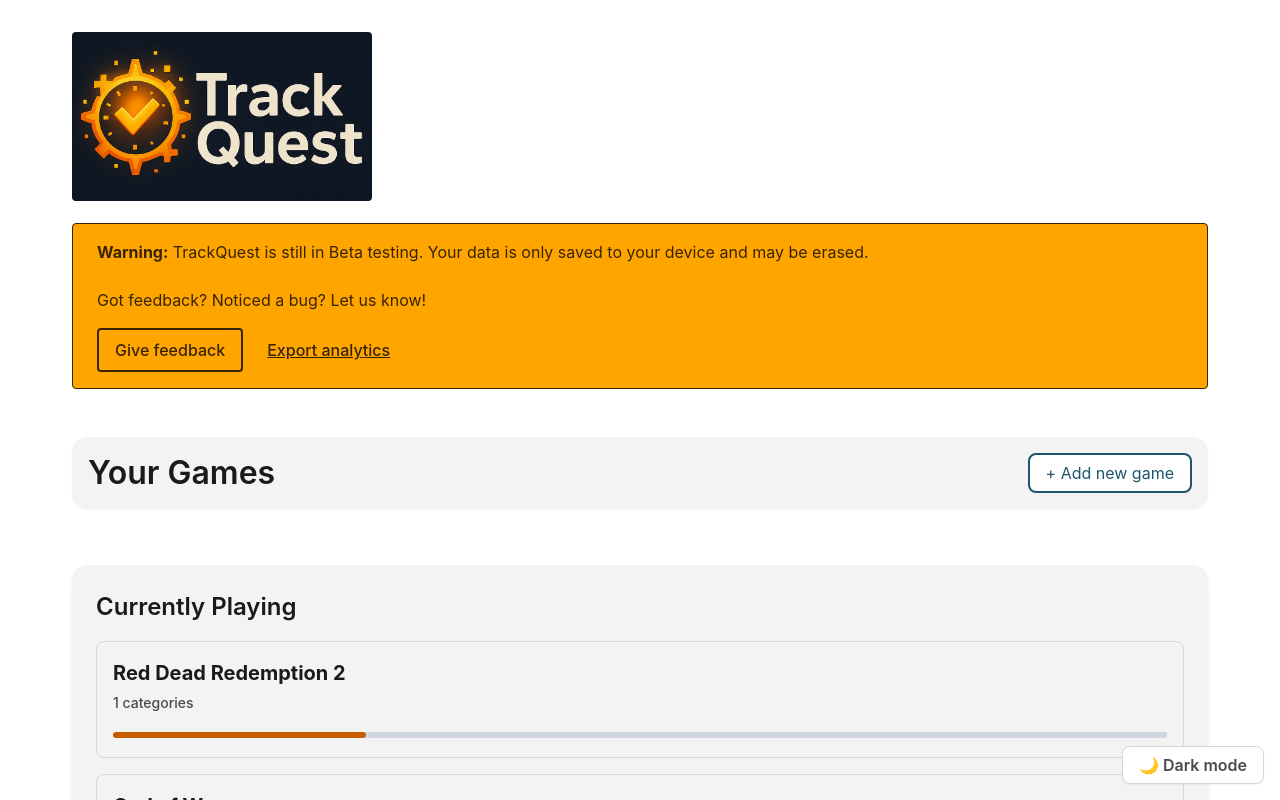
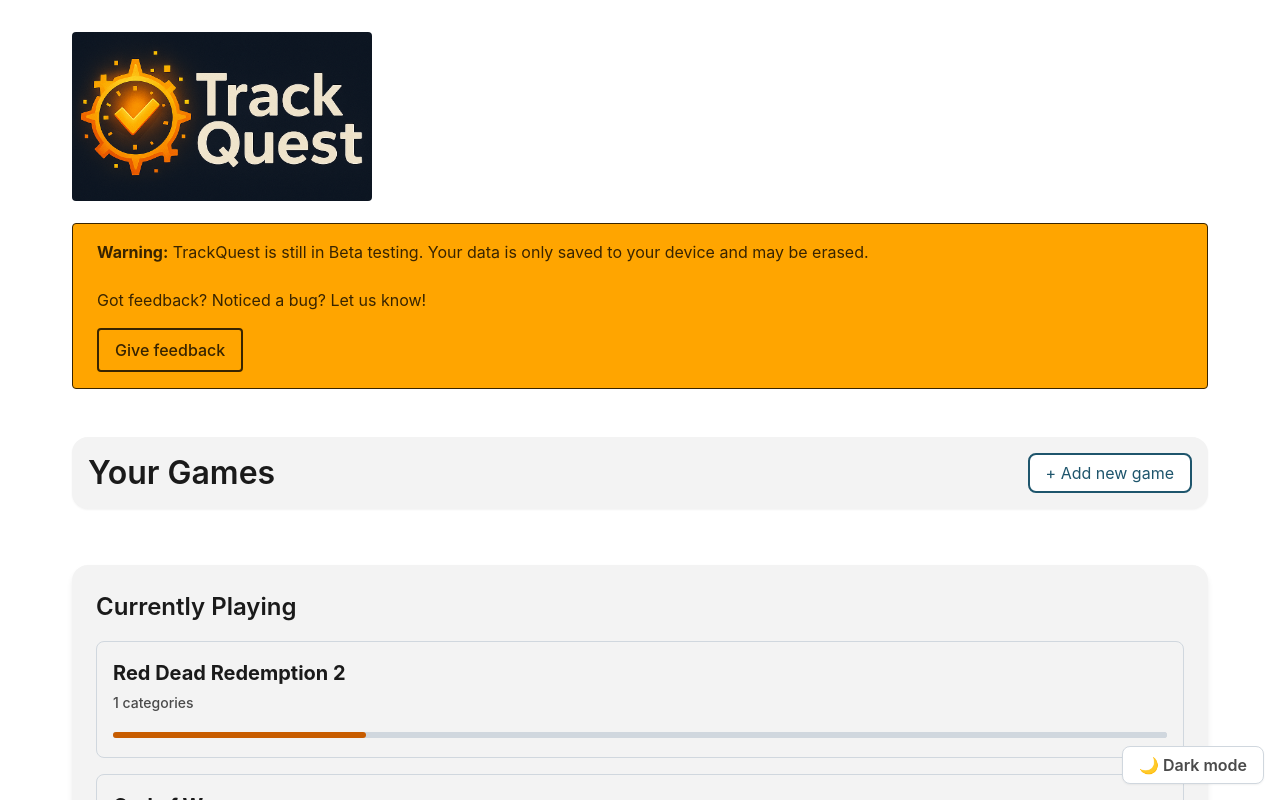
Before and after one commit to leovolving/quest, a React (Vite) app: page / in a window 1280 px wide. Shown: the top 800 px of the page. Built offline with nearby package versions, Linux system fonts and the light colour scheme; no server answers.

Commit message:
Remove button to export analytics

```diff
--- a/src/components/global/MvpBanner.jsx
+++ b/src/components/global/MvpBanner.jsx
@@ -1,8 +1,6 @@
 import styled from 'styled-components';
 
 import { APP_NAME } from '../../constants';
-
-import useAnalytics from '../../services/analyticsService';
 
 import { Banner, BannerActionContainer, BannerButton, BANNER_VARIANT } from '../_ds';
 
@@ -11,7 +9,6 @@ const BannerComponent = styled(Banner)`
 `;
 
 export const MvpBanner = () => {
-  const { exportAnalytics } = useAnalytics();
   return (
     <BannerComponent variant={BANNER_VARIANT.WARN} stacked>
       <div>
@@ -31,9 +28,6 @@ export const MvpBanner = () => {
         >
           Give feedback
         </BannerButton>
-        <BannerButton floating onClick={exportAnalytics}>
-          Export analytics
-        </BannerButton>
       </BannerActionContainer>
     </BannerComponent>
   );
```
